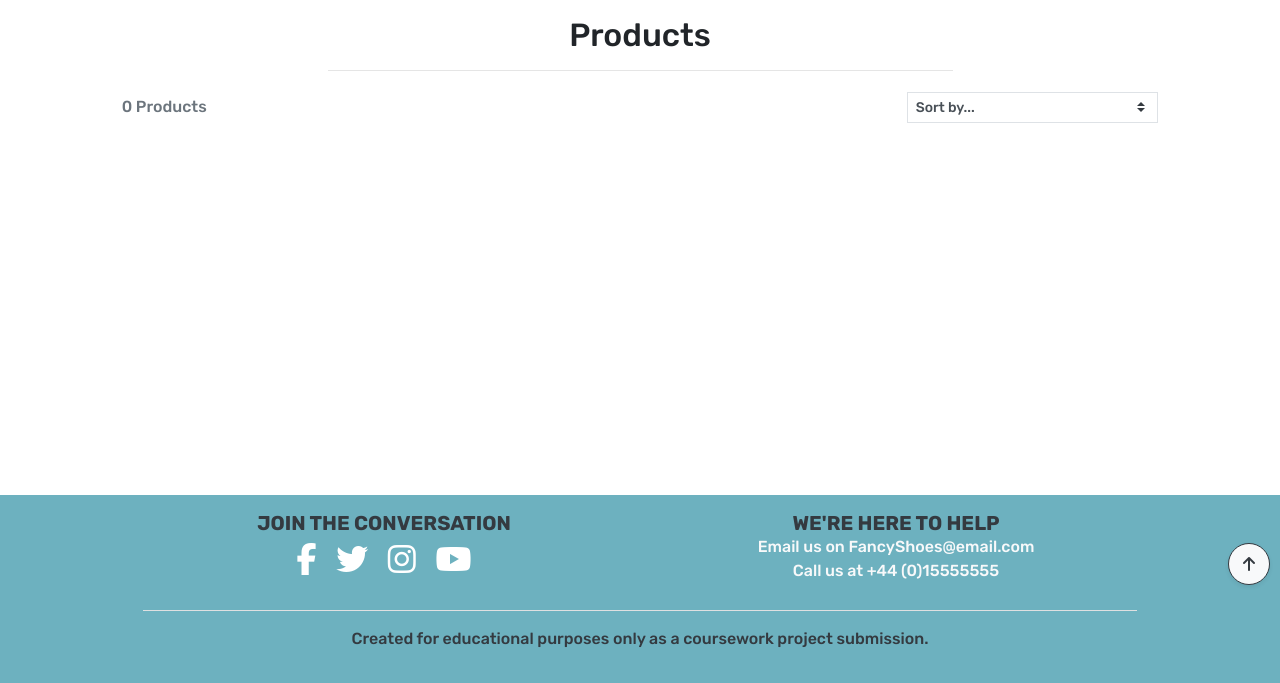
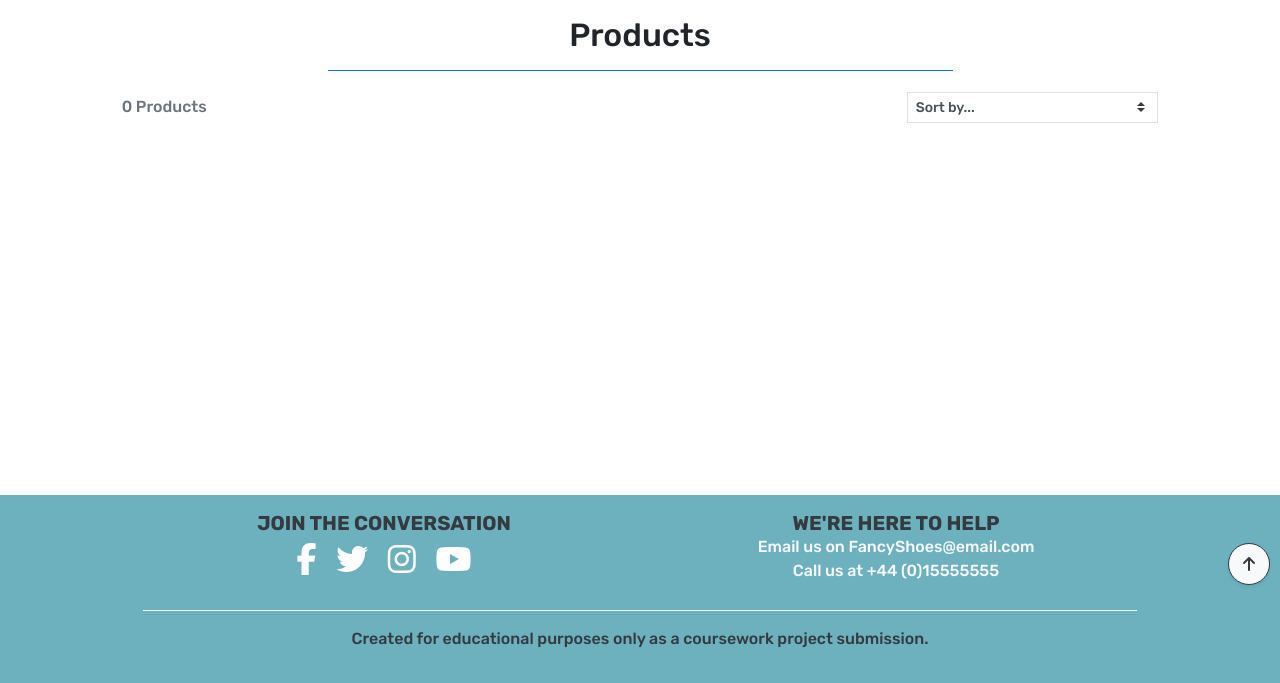
Before and after one commit to Puksrevolution/milestone-project-4, a Django app: page /products/ in a window 1280 px wide. Shown: the part 205-888 px from the top of the page. Run offline with Django 3.2, Linux system fonts and the light colour scheme; data that the repository does not hold is empty; parts of the project's set-up code (start-up, migrations or seed data) failed here and were passed over; some libraries are stand-ins or nearby versions.

Commit message:
Style: Some minor style changes; some minor product database changes

```diff
--- a/static/css/base.css
+++ b/static/css/base.css
@@ -5,6 +5,10 @@ html {
 
 body {
     font-family: 'Rubik', sans-serif;
+}
+
+hr {
+    border-top: 1px solid #0d6efd;
 }
 
 /* -------------------------------------Special Styling */
@@ -325,6 +329,10 @@ a.text-blue:hover {
     color: #0d6efd!important;
 }
 
+hr.hr-footer {
+    border-top: 1px solid #fff;
+}
+
 /* -------------------------------------Social Media links */
 
 .social-media i {
--- a/templates/base.html
+++ b/templates/base.html
@@ -72,7 +72,7 @@
             <!-- Brand Logo Image -->
             <div class="col-12 col-lg-4 my-auto py-1 py-lg-0 text-center text-lg-left">
                 <a href="#" class="nav-link logo-img-link">
-                    <img src="media/FancyShoes.png" width="200"
+                    <img src="/media/FancyShoes.png" width="200"
                         class="d-inline-block align-top mx-5" alt="Fancy Shoes" loading="lazy">
                 </a>
             </div>
--- a/templates/includes/footer.html
+++ b/templates/includes/footer.html
@@ -45,7 +45,7 @@
             </div>
             <!-- Copyright statement section -->
             <div class="col-12 section copyright text-center">
-                <hr class="bg-light">
+                <hr class="hr-footer">
                 <p class="text-dark">
                     Created for educational purposes only as a coursework project submission.
                 </p>
```
Also changed, not shown: media/27074.jpg (added), media/47537.jpg (added), media/53137.jpg (added), media/53757.jpg (added), media/54120.jpg (added).
